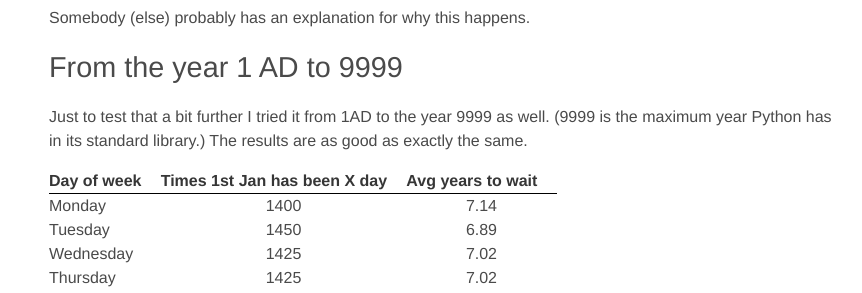
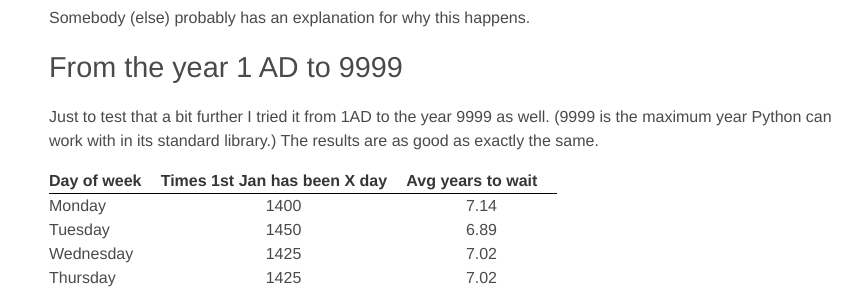
Before and after one commit to edjw/edjw.github.io, a Jekyll site: the page built from _posts/2018-01-02-how-often-is-1st-january-a-monday.md, in a window 1280 px wide and 900 px high, scrolled down 1695 px. Shown: the part 152-445 px from the top of the window, without its empty margins (199-1061 px from the left). Built offline with Jekyll 4.4.1, drawn with Linux system fonts in a browser that asks for light colours; our own code applies the rules of GitHub Pages for plain Markdown files.

Commit message:
Update from Forestry.io - 2018-01-02-how-often-is-1st-january-a-monday.md

```diff
--- a/_posts/2018-01-02-how-often-is-1st-january-a-monday.md
+++ b/_posts/2018-01-02-how-often-is-1st-january-a-monday.md
@@ -34,7 +34,7 @@ Somebody (else) probably has an explanation for why this happens.
 
 # From the year 1 AD to 9999
 
-Just to test that a bit further I tried it from 1AD to the year 9999 as well. (9999 is the maximum year Python has in its standard library.) The results are as good as exactly the same.
+Just to test that a bit further I tried it from 1AD to the year 9999 as well. (9999 is the maximum year Python can work with in its standard library.) The results are as good as exactly the same.
 
 | Day of week | Times 1st Jan has been X day | Avg years to wait |
 | --- | :---: | :---: |
```
